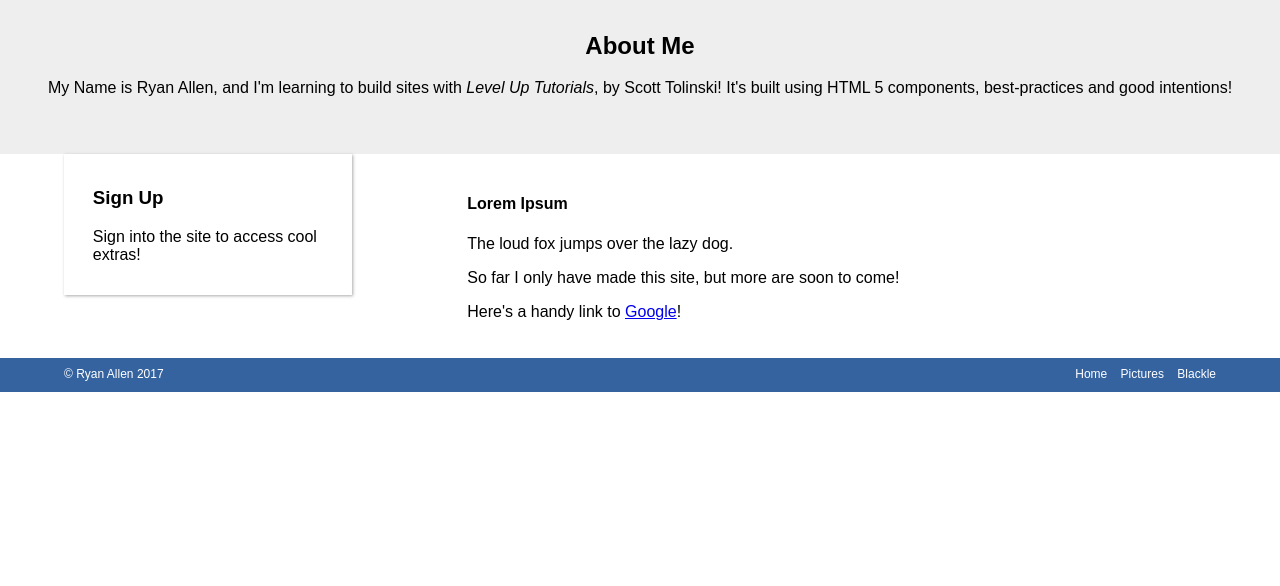
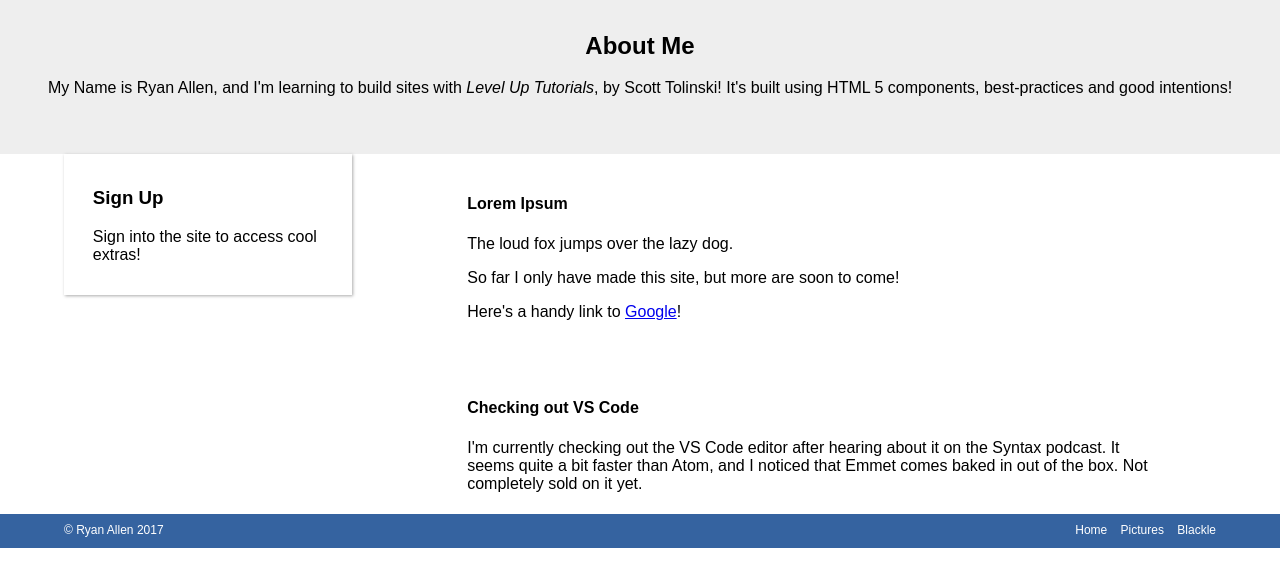
Before and after one commit to Ubunfu/First-Site, a plain HTML site: page index.html in a window 1280 px wide. Shown: the part 68-654 px from the top of the page. Drawn offline with Linux system fonts and the light colour scheme.

Commit message:
Started paragraph for VS Code

```diff
--- a/index.html
+++ b/index.html
@@ -41,6 +41,12 @@
           <h3>Sign Up</h3>
           <p>Sign into the site to access cool extras!</p>
         </aside>
+        <section class="main-col">
+          <h4>Checking out VS Code</h4>
+          I'm currently checking out the VS Code editor after hearing about it on the
+          Syntax podcast.  It seems quite a bit faster than Atom, and I noticed that
+          Emmet comes baked in out of the box. Not completely sold on it yet.
+        </section>
       </div>
     </main>
     <footer id="footer" class="site-footer group">
```
